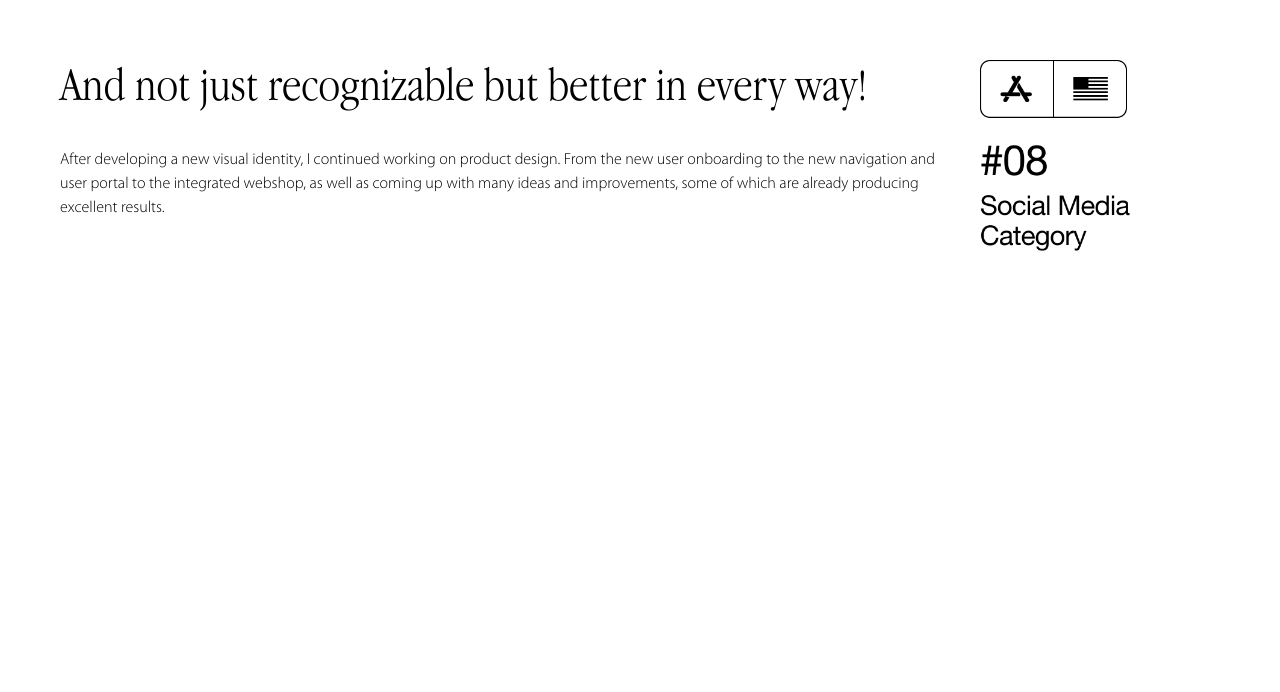
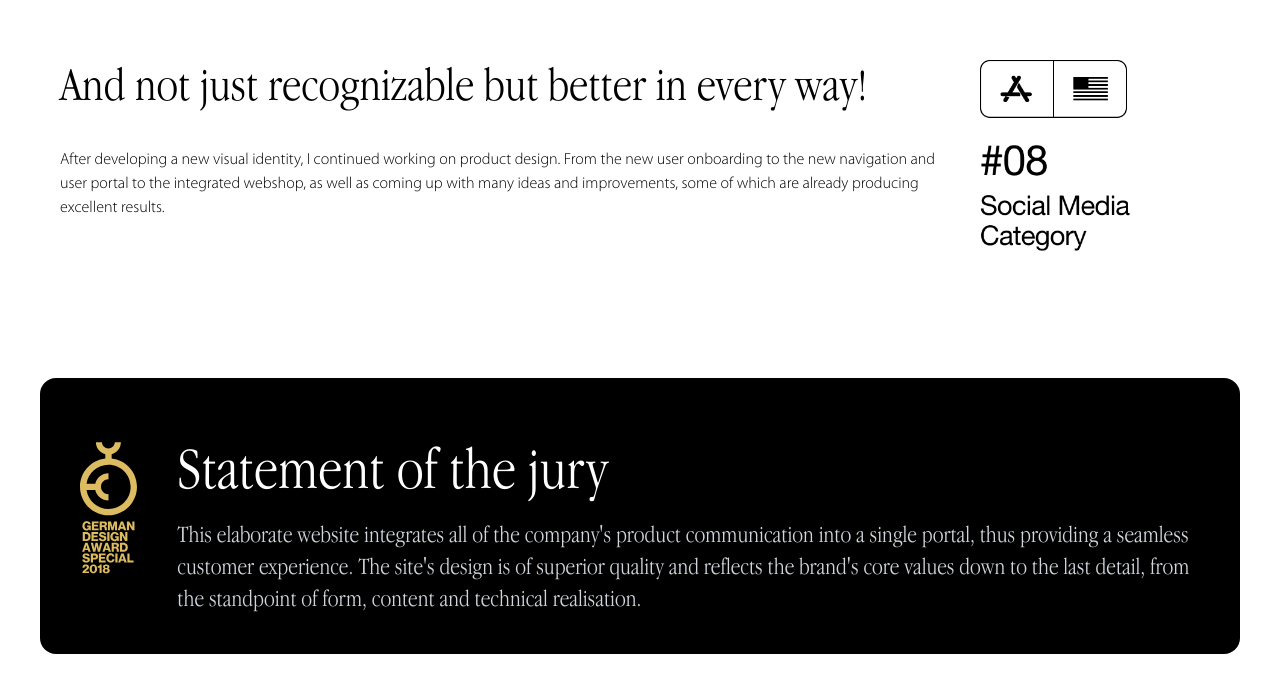
Before and after one commit to albinjoby/Chic-And-Geek-Clone, a Next.js app: page / in a window 1280 px wide. Shown: the part 2848-3540 px from the top of the page. Before the commit the page ends 3306 px from the top, so only its background shows below. Built offline with nearby package versions, Linux system fonts and the light colour scheme.

Commit message:
add medal

```diff
--- a/src/app/page.js
+++ b/src/app/page.js
@@ -139,7 +139,7 @@ export default function Home() {
           </p>
         </div>
       </div>
-      <div className="flex flex-col md:flex-row-reverse mb-40">
+      <div className="flex flex-col md:flex-row-reverse mb-20">
         <div>
           <div className="w-[300px]">
             <div className="ml-10 md:pt-10 md:ml-0 md:mr-12 border-b-2 border-black/50 md:border-none inline-flex md:w-[150px]">
@@ -166,6 +166,30 @@ export default function Home() {
           </p>
         </div>
       </div>
+      <div className="bg-black text-white md:m-10 md:rounded-2xl">
+        <div className="flex flex-col md:flex-row">
+          <div className="p-10 md:pr-0 md:pt-15">
+            <Image
+              className="md:size-50 lg:size-35"
+              src="/images/medal.svg"
+              alt="images"
+              height={150}
+              width={100}
+            />
+          </div>
+          <div className="p-10 pt-0 md:pt-15">
+            <h2 className="text-4xl md:text-6xl">Statement of the jury</h2>
+            <p className="text-gray-300 mt-5 md:text-2xl">
+              This elaborate website integrates all of the company&apos;s
+              product communication into a single portal, thus providing a
+              seamless customer experience. The site&apos;s design is of
+              superior quality and reflects the brand&apos;s core values down to
+              the last detail, from the standpoint of form, content and
+              technical realisation.
+            </p>
+          </div>
+        </div>
+      </div>
     </main>
   );
 }
```
Also changed, not shown: public/images/medal.svg (added).
